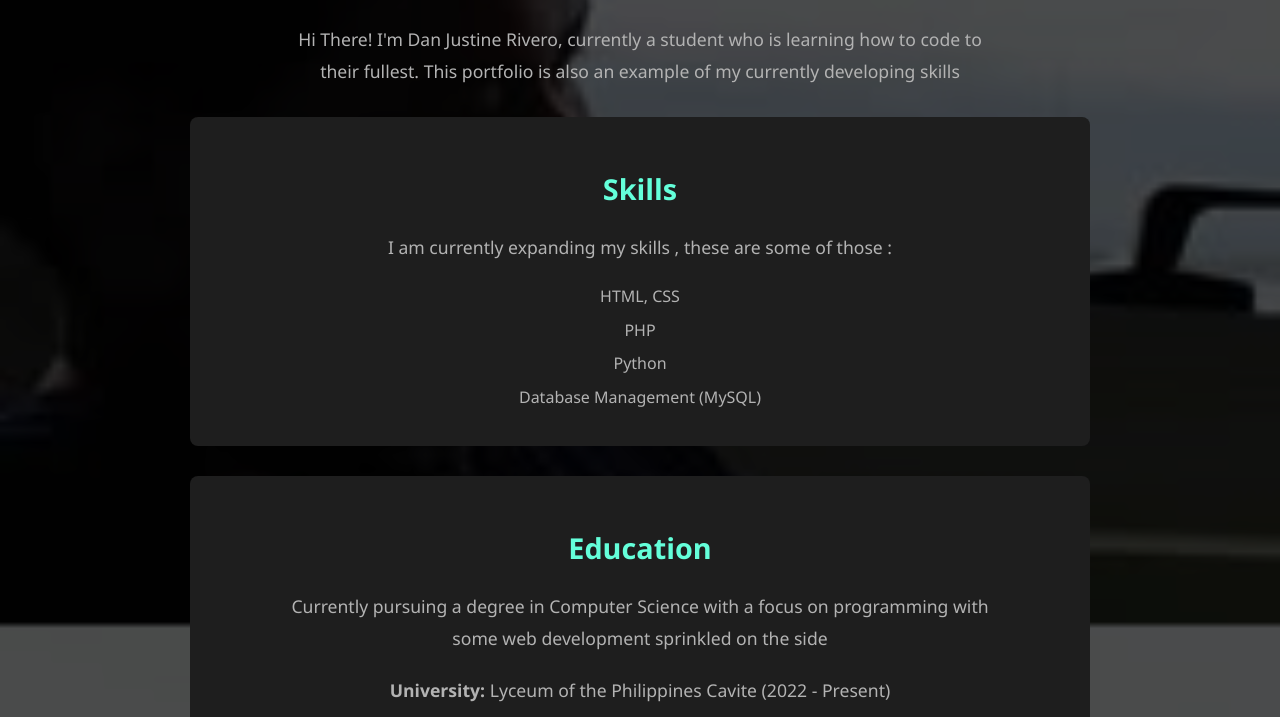
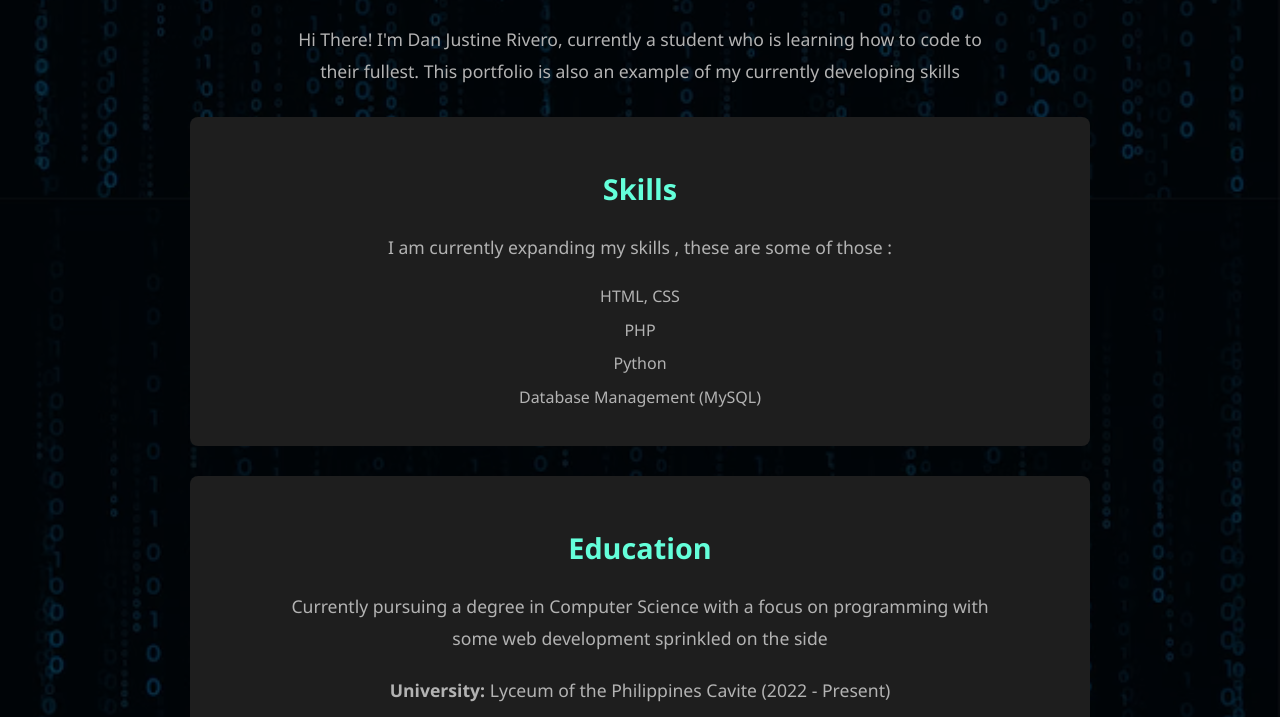
Before and after one commit to Ravioxx-Raviette/Github-Portfolio, a plain HTML site: page index.html in a window 1280 px wide. Shown: the part 655-1372 px from the top of the page. Drawn offline with nearby package versions, Linux system fonts and the light colour scheme.

Commit message:
Update index.css

```diff
--- a/index.css
+++ b/index.css
@@ -3,7 +3,7 @@ body {
     font-family: 'Segoe UI', Tahoma, Geneva, Verdana, sans-serif;
     margin: 0;
     padding: 0;
-    background: url('hi3.jpg') center center fixed; /* Add your background image */
+    background: url('hi2.png') center center fixed; /* Add your background image */
     background-size: cover; /* Make the image cover the entire viewport */
     color: #e0e0e0; /* Light text for readability */
     line-height: 1.6;
```
